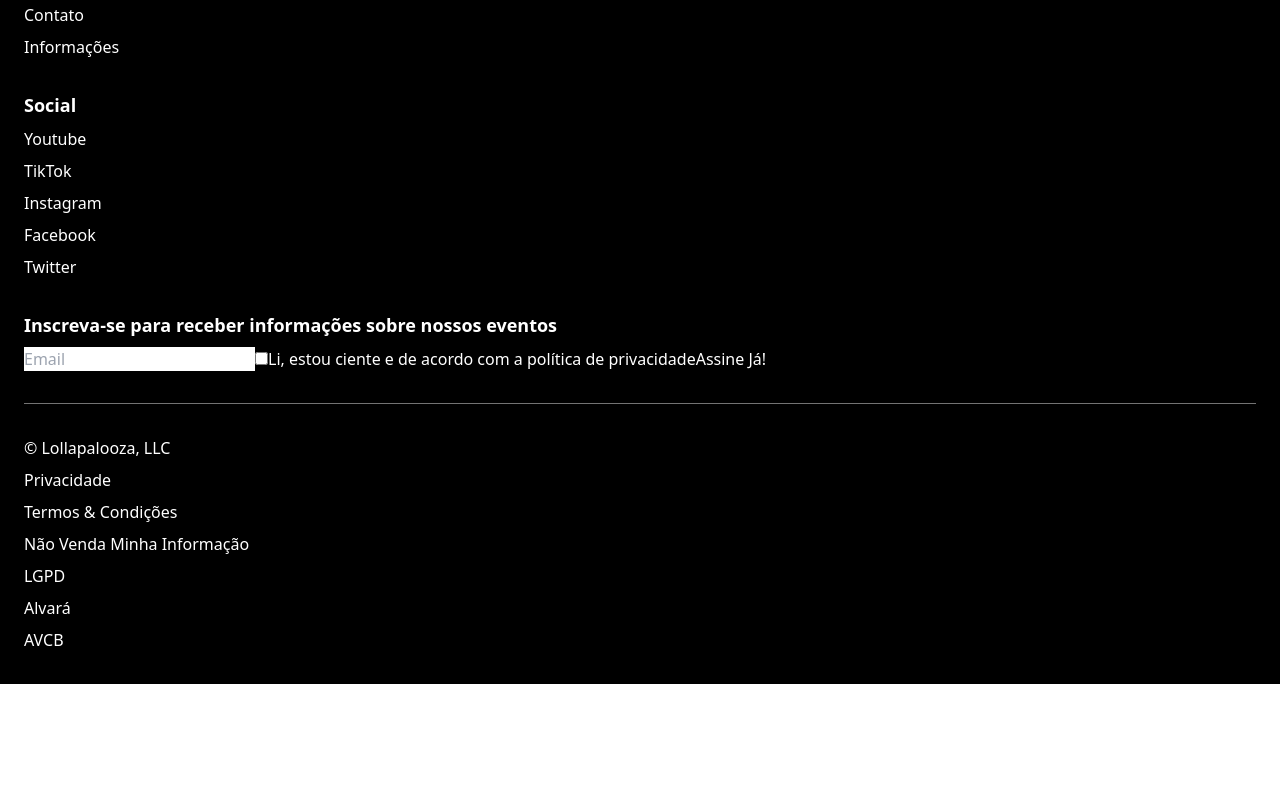
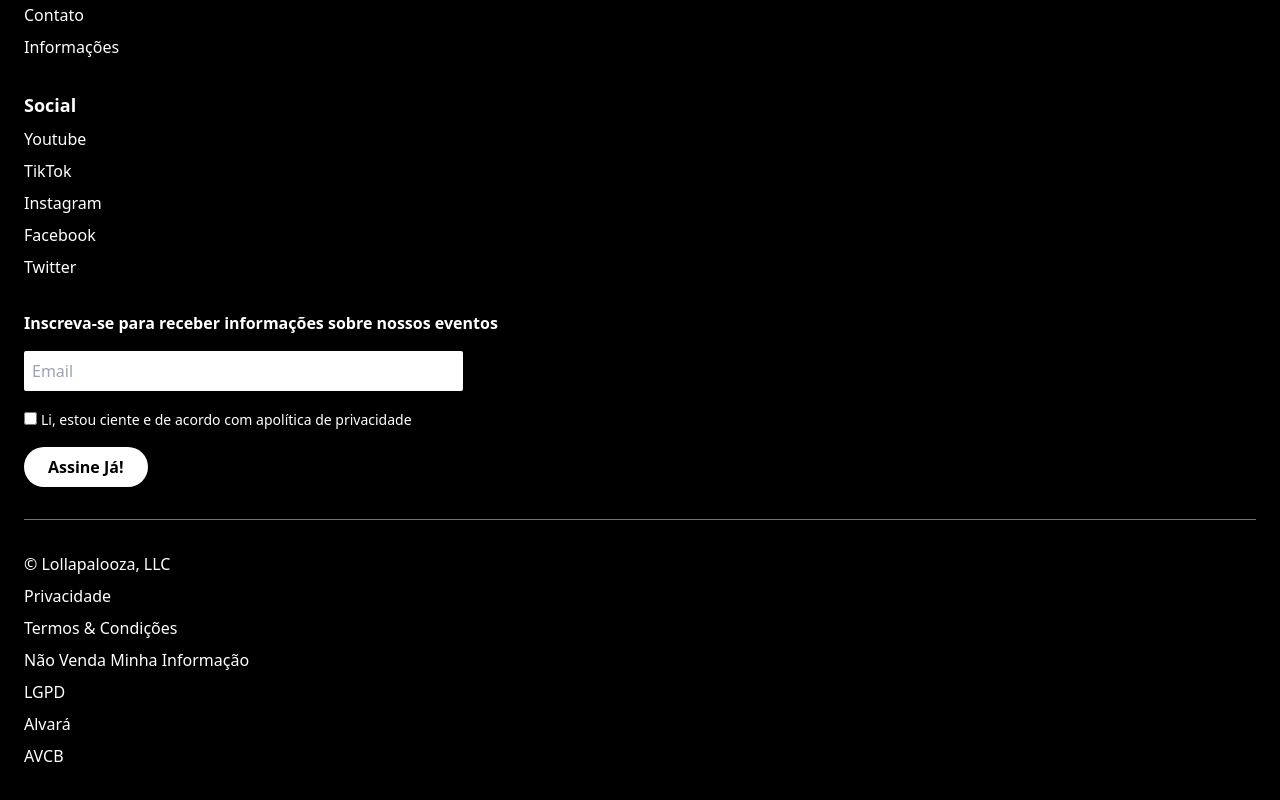
Before and after one commit to WixeI/lolla-2023, a Next.js app: page / in a window 1280 px wide. Shown: the part 2702-3502 px from the top of the page. Before the commit the page ends 3386 px from the top, so only its background shows below. Built offline with nearby package versions, Linux system fonts and the light colour scheme; what prettier-plugin-tailwindcss would draw is missing.

Commit message:
style: fixed form section of footer

```diff
--- a/pages/index.tsx
+++ b/pages/index.tsx
@@ -257,14 +257,20 @@
             </ul>
           </section>
           <section>
-            <h1 className="mb-2 text-lg font-bold">Inscreva-se para receber informações sobre nossos eventos</h1>
+            <h1 className="mb-4 font-bold">Inscreva-se para receber informações sobre nossos eventos</h1>
             {/* Put onSubmit to not update page & deliver Status Toast with request response */}
-            <form>
-              <input type="email" placeholder="Email" maxLength={256} required />
-              <label>
-                <input type="checkbox" required />
-                <span>
-                  Li, estou ciente e de acordo com a{" "}
+            <form className="flex flex-col items-start gap-4">
+              <input
+                type="email"
+                placeholder="Email"
+                maxLength={256}
+                required
+                className="w-[min(100%,48ch)] rounded-sm p-2 text-black"
+              />
+              <label className="cursor-pointer">
+                <input type="checkbox" required className="mr-1" />
+                <span className="text-sm">
+                  Li, estou ciente e de acordo com a
                   <a
                     href="https://ticketsforfun.com.br/politicas/politica-de-privacidade"
                     target="_blank"
@@ -274,7 +280,9 @@
                   </a>
                 </span>
               </label>
-              <button type="submit">Assine Já!</button>
+              <button type="submit" className="inline rounded-full bg-white py-2 px-6 font-semibold text-black">
+                Assine Já!
+              </button>
             </form>
           </section>
         </div>
```
